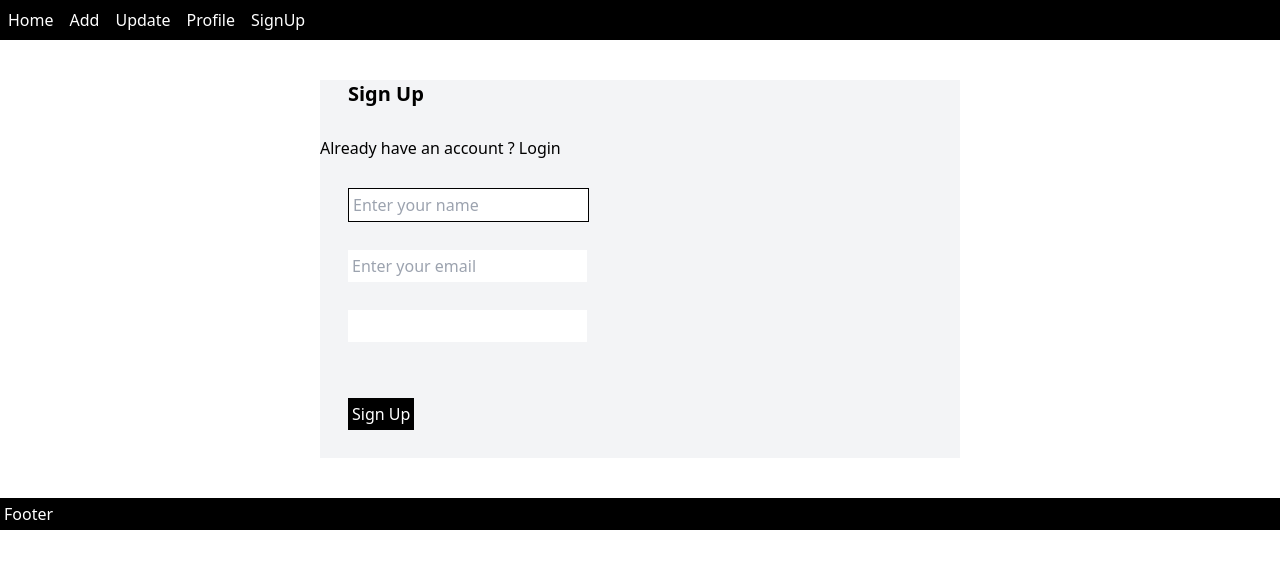
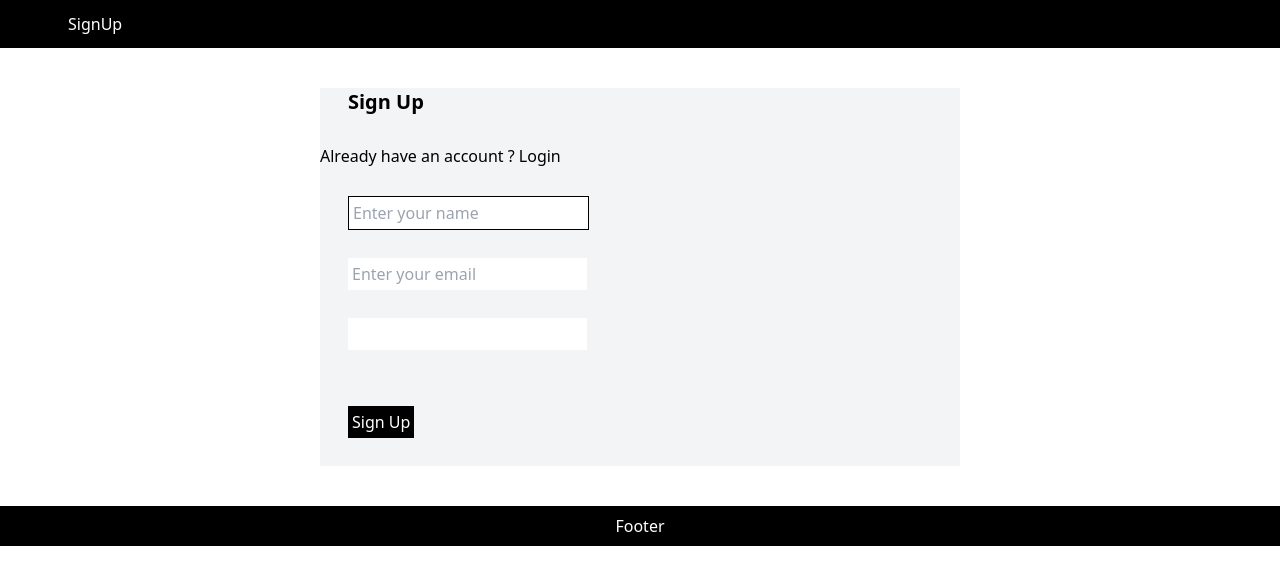
Before and after one commit to toffee-k21/e-com-dash, a React (Create React App) app in the folder front-end/: page /sign in a window 1280 px wide. Shown: the top 584 px of the page. Built offline with nearby package versions, Linux system fonts and the light colour scheme.

Commit message:
navbar edit

```diff
--- a/front-end/src/components/Footer.js
+++ b/front-end/src/components/Footer.js
@@ -2,7 +2,7 @@ import React from 'react'
 
 const Footer = () => {
   return (
-    <div className='bg-black text-white p-1'>Footer</div>
+    <div className='bg-black text-white p-2 text-center'>Footer</div>
   )
 }
 
--- a/front-end/src/components/Nav.js
+++ b/front-end/src/components/Nav.js
@@ -5,6 +5,7 @@ const Nav = () => {
 
   const auth = localStorage.getItem("user");
   const navigate = useNavigate()
+  console.log(auth)
 
   const handleLogout = ( )=>{
     localStorage.clear("user")
@@ -13,22 +14,27 @@ const Nav = () => {
 
   return (
     <div>
-      <nav className="">
-        <ul className="flex bg-black text-white ">
-          <li className="p-1 m-1">
+      <nav className="px-14 bg-black">
+        <ul className="flex  text-white ">
+          {auth?<>
+            <li className="p-1 m-2">
+              <img src="https://i.pinimg.com/originals/75/fa/9b/75fa9b17f632646e5ae7fae3cf837761.jpg" className="w-10 rounded-xl" />
+              </li>
+          <li className="p-1 m-2">
             <Link to="/">Home</Link>
           </li>
-          <li className="p-1 m-1">
+          <li className="p-1 m-2">
             <Link to="/add">Add</Link>
           </li>
-          <li className="p-1 m-1">
+          <li className="p-1 m-2">
             <Link to="/update">Update</Link>
           </li>
-          <li className="p-1 m-1">
+          <li className="p-1 m-2">
             <Link to="/profile">Profile</Link>
           </li>
-          <li className="p-1 m-1">
-          {auth? <div onClick={handleLogout}>LogOut</div>:<Link to="/sign">SignUp</Link>}
+          </>:<div></div>}
+          <li className="p-1 m-2">
+          {auth? <div onClick={handleLogout}>LogOut({JSON.parse(auth).name})</div>:<Link to="/sign">SignUp</Link>}
           </li>
         </ul>
       </nav>
--- a/front-end/src/pages/Sign.js
+++ b/front-end/src/pages/Sign.js
@@ -50,7 +50,7 @@ const switchLogSign = () =>{
           })
           const data = await result.json();
           // console.log(data)
-          localStorage.setItem("user",data)
+          localStorage.setItem("user",JSON.stringify(data));
 navigate("/")
         }
     }
```
